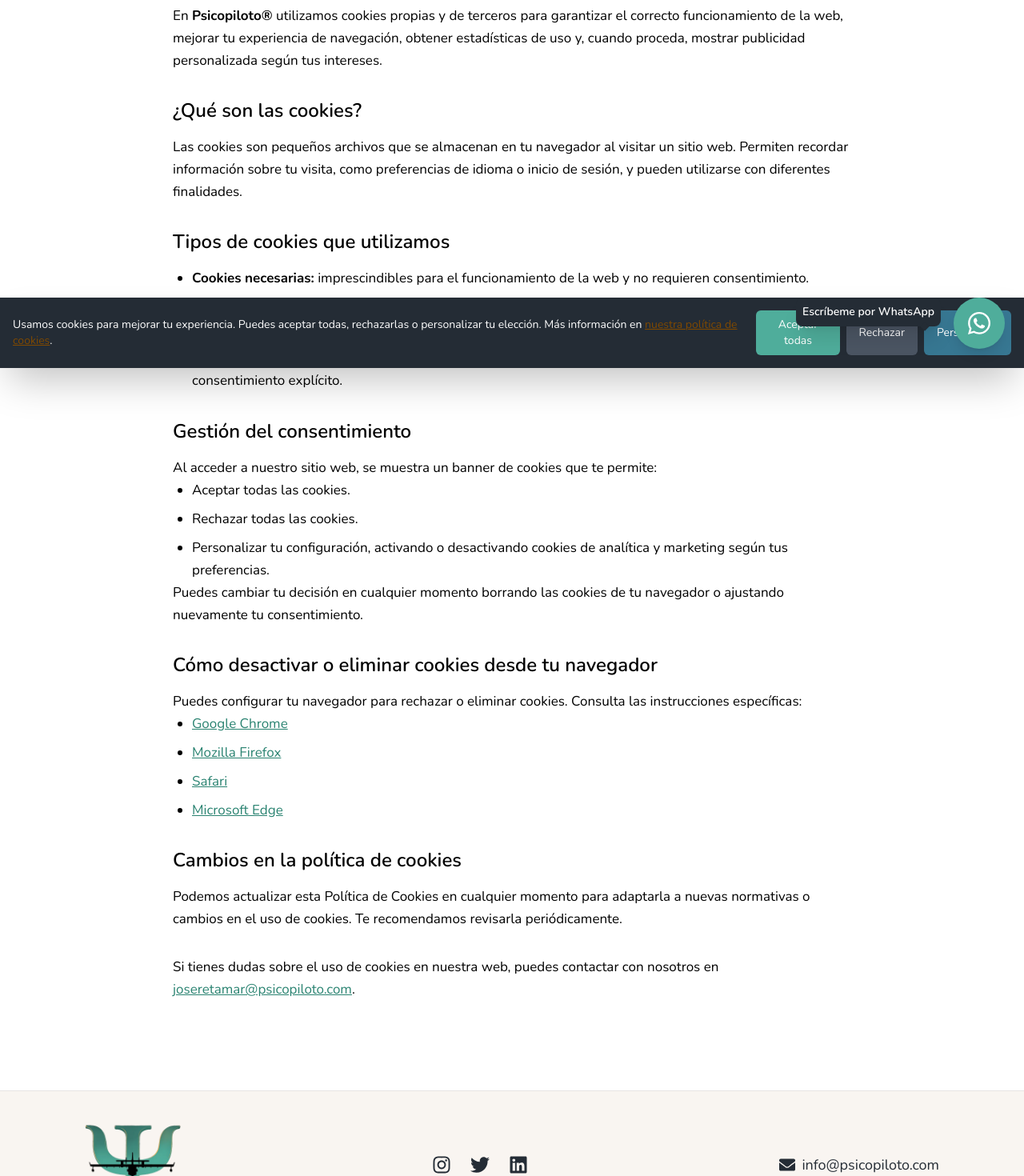
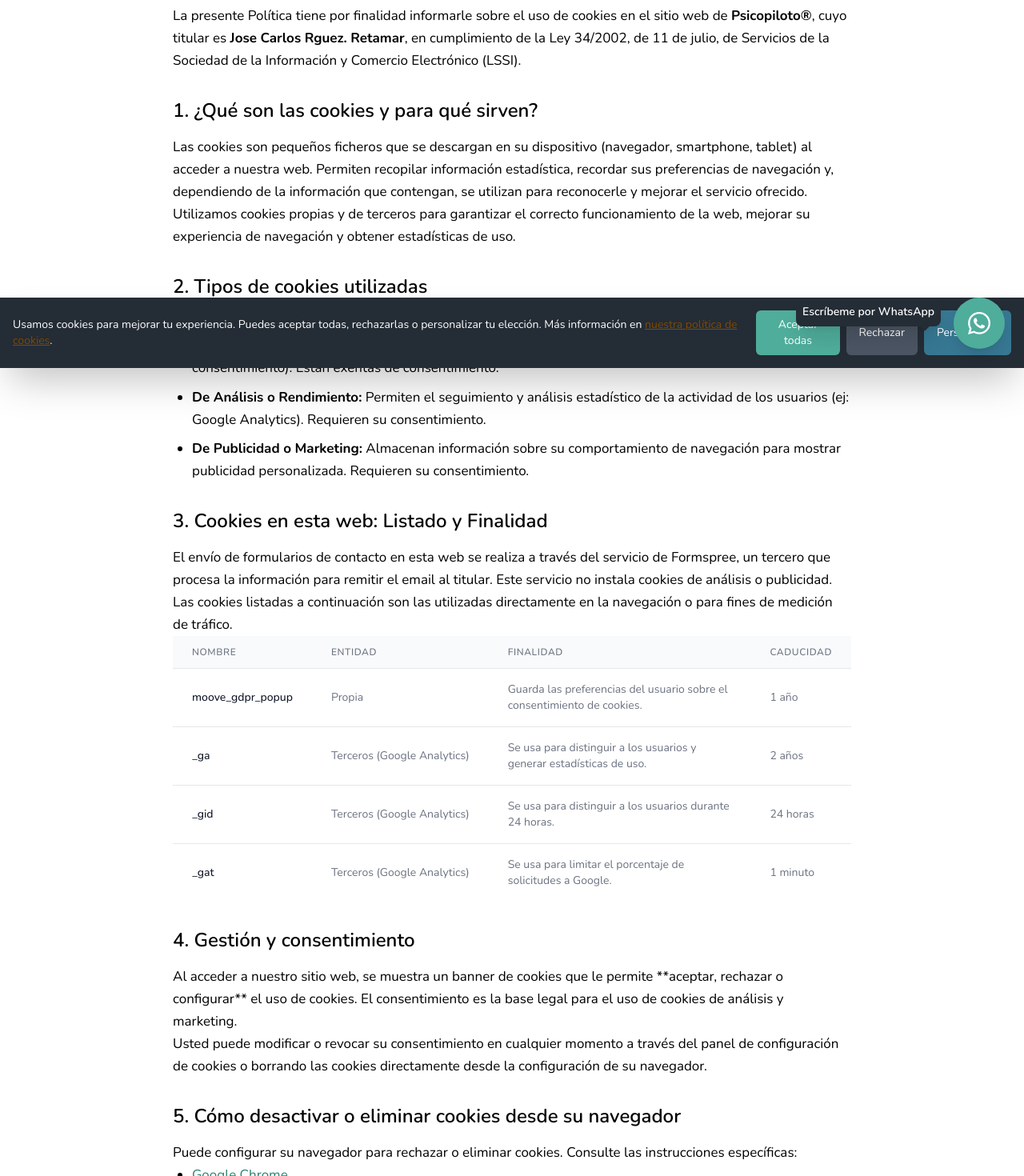
Before and after one commit to psicopiloto/psicopilotopage1, a Next.js app: page /politica-cookies in a window 1280 px wide. Shown: the part 340-1810 px from the top of the page at 80% size. Built offline with nearby package versions, Linux system fonts and the light colour scheme.

Commit message:
Update politica-cookies.js

```diff
--- a/pages/politica-cookies.js
+++ b/pages/politica-cookies.js
@@ -1,21 +1,36 @@
+// pages/politica-cookies.js
+
 import Nav from "../components/Nav";
 import Footer from "../components/Footer";
 import Image from "next/image";
 import { NextSeo } from "next-seo";
+import { FaBalanceScale, FaFire } from "react-icons/fa"; // Importamos iconos por si se usan en la política
 
 export default function PoliticaCookies() {
+  const tablaCookies = [
+    { name: "moove_gdpr_popup", entity: "Propia", purpose: "Guarda las preferencias del usuario sobre el consentimiento de cookies.", expiry: "1 año", type: "Necesaria" },
+    { name: "_ga", entity: "Terceros (Google Analytics)", purpose: "Se usa para distinguir a los usuarios y generar estadísticas de uso.", expiry: "2 años", type: "Análisis" },
+    { name: "_gid", entity: "Terceros (Google Analytics)", purpose: "Se usa para distinguir a los usuarios durante 24 horas.", expiry: "24 horas", type: "Análisis" },
+    { name: "_gat", entity: "Terceros (Google Analytics)", purpose: "Se usa para limitar el porcentaje de solicitudes a Google.", expiry: "1 minuto", type: "Análisis" },
+    // Si añades publicidad o más analíticas, irían aquí.
+  ];
+
   return (
     <div className="min-h-screen flex flex-col">
       <NextSeo
         title="Política de Cookies | Psicopiloto"
         description="Política de Cookies de Psicopiloto. Información sobre el uso de cookies propias y de terceros en nuestra web."
         canonical="https://psicopiloto.com/politica-cookies"
+        additionalMetaTags={[
+          { name: "author", content: "Jose Carlos Rguez. Retamar" },
+        ]}
       />
 
       <Nav />
 
       <main className="flex-grow pt-16">
-        <section className="max-w-4xl mx-auto px-6 py-12 prose prose-gray">
+        {/* Usamos prose-lg para que el texto sea más legible en la política */}
+        <section className="max-w-4xl mx-auto px-6 py-12 prose prose-lg prose-gray">
           {/* Logo centrado */}
           <div className="flex justify-center mb-6">
             <Image
@@ -29,74 +44,102 @@ export default function PoliticaCookies() {
           <h1 className="text-3xl font-bold mb-6 text-center">Política de Cookies</h1>
 
           <p>
-            En <strong>Psicopiloto®</strong> utilizamos cookies propias y de
-            terceros para garantizar el correcto funcionamiento de la web, mejorar tu experiencia de navegación, obtener estadísticas de uso y, cuando proceda, mostrar publicidad personalizada según tus intereses.
+            La presente Política tiene por finalidad informarle sobre el uso de cookies en el sitio web de <strong>Psicopiloto®</strong>, cuyo titular es <strong>Jose Carlos Rguez. Retamar</strong>, en cumplimiento de la Ley 34/2002, de 11 de julio, de Servicios de la Sociedad de la Información y Comercio Electrónico (LSSI).
           </p>
 
-          <h2 className="text-2xl font-semibold mt-8 mb-4">¿Qué son las cookies?</h2>
+          <h2 className="text-2xl font-semibold mt-8 mb-4">1. ¿Qué son las cookies y para qué sirven?</h2>
           <p>
-            Las cookies son pequeños archivos que se almacenan en tu navegador al visitar un sitio web. Permiten recordar información sobre tu visita, como preferencias de idioma o inicio de sesión, y pueden utilizarse con diferentes finalidades.
+            Las cookies son pequeños ficheros que se descargan en su dispositivo (navegador, smartphone, tablet) al acceder a nuestra web. Permiten recopilar información estadística, recordar sus preferencias de navegación y, dependiendo de la información que contengan, se utilizan para reconocerle y mejorar el servicio ofrecido.
+          </p>
+          <p>
+            Utilizamos cookies propias y de terceros para garantizar el correcto funcionamiento de la web, mejorar su experiencia de navegación y obtener estadísticas de uso.
           </p>
 
-          <h2 className="text-2xl font-semibold mt-8 mb-4">Tipos de cookies que utilizamos</h2>
+          <h2 className="text-2xl font-semibold mt-8 mb-4">2. Tipos de cookies utilizadas</h2>
+          <p>Según su finalidad, las cookies se clasifican en:</p>
           <ul className="list-disc pl-6 space-y-2">
             <li>
-              <strong>Cookies necesarias:</strong> imprescindibles para el funcionamiento de la web y no requieren consentimiento.
+              <strong>Necesarias (Técnicas):</strong> Imprescindibles para el funcionamiento básico del sitio (ej: recordar el consentimiento). Están exentas de consentimiento.
             </li>
             <li>
-              <strong>Cookies de analítica:</strong> nos ayudan a entender cómo interactúan los usuarios con la web (por ejemplo, Google Analytics 4). Solo se activan si das tu consentimiento.
+              <strong>De Análisis o Rendimiento:</strong> Permiten el seguimiento y análisis estadístico de la actividad de los usuarios (ej: Google Analytics). Requieren su consentimiento.
             </li>
             <li>
-              <strong>Cookies de marketing:</strong> se utilizan para mostrar publicidad personalizada según tus intereses y requieren consentimiento explícito.
+              <strong>De Publicidad o Marketing:</strong> Almacenan información sobre su comportamiento de navegación para mostrar publicidad personalizada. Requieren su consentimiento.
             </li>
           </ul>
 
-          <h2 className="text-2xl font-semibold mt-8 mb-4">Gestión del consentimiento</h2>
+          <h2 className="text-2xl font-semibold mt-8 mb-4">3. Cookies en esta web: Listado y Finalidad</h2>
+
+          {/* ✨ CAMBIO: Párrafo de aclaración sobre Formspree y servicios de terceros */}
           <p>
-            Al acceder a nuestro sitio web, se muestra un banner de cookies que te permite:
-          </p>
-          <ul className="list-disc pl-6 space-y-2">
-            <li>Aceptar todas las cookies.</li>
-            <li>Rechazar todas las cookies.</li>
-            <li>Personalizar tu configuración, activando o desactivando cookies de analítica y marketing según tus preferencias.</li>
-          </ul>
-          <p>
-            Puedes cambiar tu decisión en cualquier momento borrando las cookies de tu navegador o ajustando nuevamente tu consentimiento.
+            El envío de formularios de contacto en esta web se realiza a través del servicio de Formspree, un tercero que procesa la información para remitir el email al titular. Este servicio no instala cookies de análisis o publicidad. Las cookies listadas a continuación son las utilizadas directamente en la navegación o para fines de medición de tráfico.
           </p>
 
-          <h2 className="text-2xl font-semibold mt-8 mb-4">Cómo desactivar o eliminar cookies desde tu navegador</h2>
-          <p>Puedes configurar tu navegador para rechazar o eliminar cookies. Consulta las instrucciones específicas:</p>
+          <div className="overflow-x-auto">
+            <table className="min-w-full divide-y divide-gray-200">
+              <thead>
+                <tr className="bg-gray-50">
+                  <th className="px-6 py-3 text-left text-xs font-medium text-gray-500 uppercase tracking-wider">Nombre</th>
+                  <th className="px-6 py-3 text-left text-xs font-medium text-gray-500 uppercase tracking-wider">Entidad</th>
+                  <th className="px-6 py-3 text-left text-xs font-medium text-gray-500 uppercase tracking-wider">Finalidad</th>
+                  <th className="px-6 py-3 text-left text-xs font-medium text-gray-500 uppercase tracking-wider">Caducidad</th>
+                </tr>
+              </thead>
+              <tbody className="bg-white divide-y divide-gray-200">
+                {tablaCookies.map((cookie, index) => (
+                  <tr key={index}>
+                    <td className="px-6 py-4 whitespace-nowrap text-sm font-medium text-gray-900">{cookie.name}</td>
+                    <td className="px-6 py-4 whitespace-nowrap text-sm text-gray-500">{cookie.entity}</td>
+                    <td className="px-6 py-4 text-sm text-gray-500">{cookie.purpose}</td>
+                    <td className="px-6 py-4 whitespace-nowrap text-sm text-gray-500">{cookie.expiry}</td>
+                  </tr>
+                ))}
+              </tbody>
+            </table>
+          </div>
+
+          <h2 className="text-2xl font-semibold mt-8 mb-4">4. Gestión y consentimiento</h2>
+          <p>
+            Al acceder a nuestro sitio web, se muestra un banner de cookies que le permite **aceptar, rechazar o configurar** el uso de cookies. El consentimiento es la base legal para el uso de cookies de análisis y marketing.
+          </p>
+          <p>
+            Usted puede modificar o revocar su consentimiento en cualquier momento a través del panel de configuración de cookies o borrando las cookies directamente desde la configuración de su navegador.
+          </p>
+
+          <h2 className="text-2xl font-semibold mt-8 mb-4">5. Cómo desactivar o eliminar cookies desde su navegador</h2>
+          <p>Puede configurar su navegador para rechazar o eliminar cookies. Consulte las instrucciones específicas:</p>
           <ul className="list-disc pl-6 space-y-2">
             <li>
-              <a href="https://support.google.com/chrome/answer/95647?hl=es" target="_blank" rel="noopener noreferrer" className="underline text-psicopiloto-green-600">
+              <a href="https://support.google.com/chrome/answer/95647?hl=es" target="_blank" rel="noopener noreferrer" className="underline text-psicopiloto-green-600 transition-colors duration-200 hover:text-psicopiloto-blue-600">
                 Google Chrome
               </a>
             </li>
             <li>
-              <a href="https://support.mozilla.org/es/kb/Borrar%20cookies" target="_blank" rel="noopener noreferrer" className="underline text-psicopiloto-green-600">
+              <a href="http://support.mozilla.org/es/kb/habilitar-y-deshabilitar-cookies-que-los-sitios-we" target="_blank" rel="noopener noreferrer" className="underline text-psicopiloto-green-600 transition-colors duration-200 hover:text-psicopiloto-blue-600">
                 Mozilla Firefox
               </a>
             </li>
             <li>
-              <a href="https://support.apple.com/es-es/guide/safari/sfri11471/mac" target="_blank" rel="noopener noreferrer" className="underline text-psicopiloto-green-600">
+              <a href="https://support.apple.com/es-es/guide/safari/sfri11471/mac" target="_blank" rel="noopener noreferrer" className="underline text-psicopiloto-green-600 transition-colors duration-200 hover:text-psicopiloto-blue-600">
                 Safari
               </a>
             </li>
             <li>
-              <a href="https://support.microsoft.com/es-es/microsoft-edge/eliminar-cookies-en-microsoft-edge-63947406-40ac-c3b8-57b9-2a946a29ae09" target="_blank" rel="noopener noreferrer" className="underline text-psicopiloto-green-600">
+              <a href="https://support.microsoft.com/es-es/microsoft-edge/eliminar-cookies-en-microsoft-edge-63947406-40ac-c3b8-57b9-2a946a29ae09" target="_blank" rel="noopener noreferrer" className="underline text-psicopiloto-green-600 transition-colors duration-200 hover:text-psicopiloto-blue-600">
                 Microsoft Edge
               </a>
             </li>
           </ul>
 
-          <h2 className="text-2xl font-semibold mt-8 mb-4">Cambios en la política de cookies</h2>
+          <h2 className="text-2xl font-semibold mt-8 mb-4">6. Modificaciones de la Política</h2>
           <p>
-            Podemos actualizar esta Política de Cookies en cualquier momento para adaptarla a nuevas normativas o cambios en el uso de cookies. Te recomendamos revisarla periódicamente.
+            Esta Política de Cookies puede ser objeto de actualizaciones. Le invitamos a consultar esta política para conocer de forma suficiente qué cookies utilizamos, cómo y para qué. Siempre que realicemos dichas actualizaciones, encontrará la última versión aquí.
           </p>
 
           <p className="mt-8">
-            Si tienes dudas sobre el uso de cookies en nuestra web, puedes contactar con nosotros en{" "}
-            <a href="mailto:joseretamar@psicopiloto.com" className="underline text-psicopiloto-green-600">
+            Si tiene dudas sobre el uso de cookies en nuestra web, puede contactar con el responsable del tratamiento en{" "}
+            <a href="mailto:joseretamar@psicopiloto.com" className="underline text-psicopiloto-green-600 hover:text-psicopiloto-blue-600 transition-colors duration-200">
               joseretamar@psicopiloto.com
             </a>.
           </p>
```
